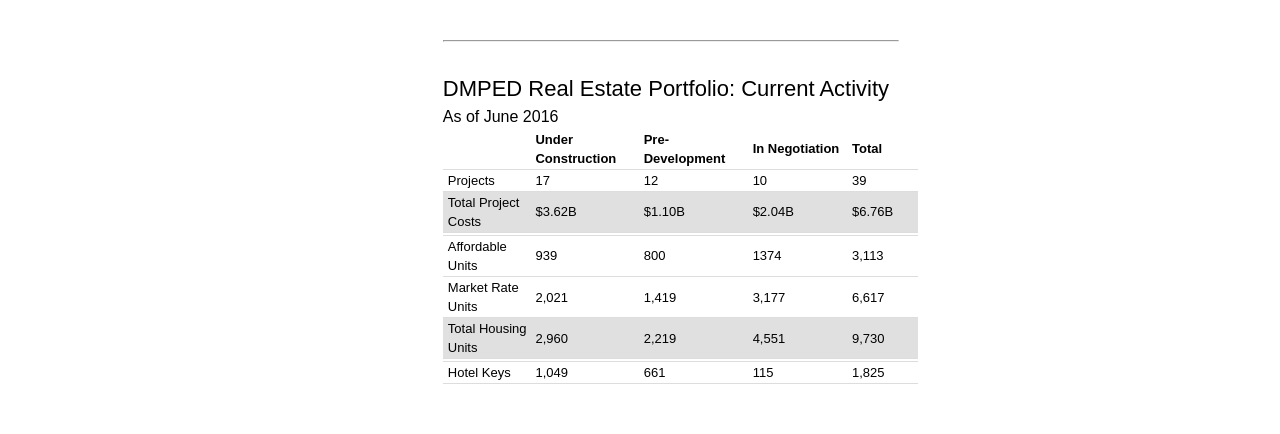
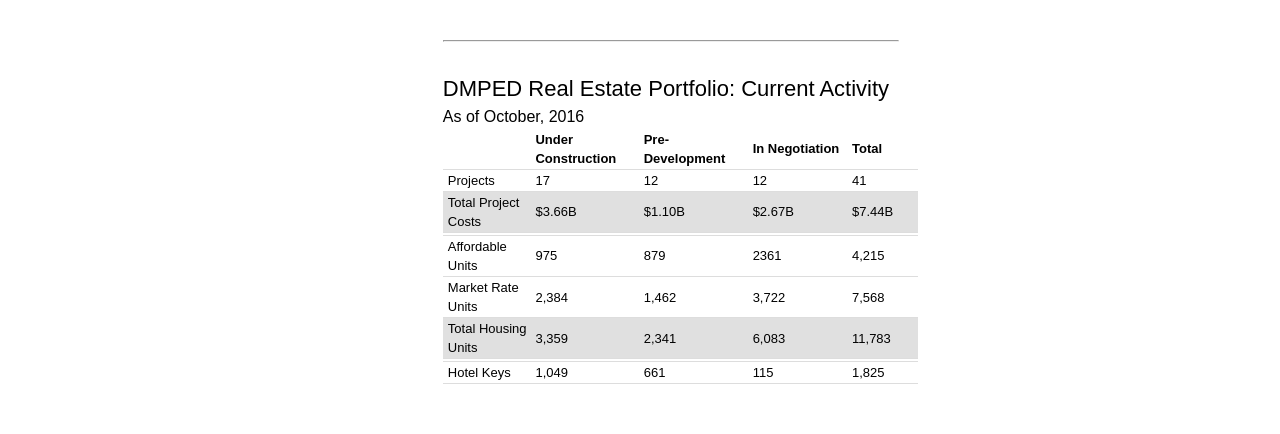
Before and after one commit to DCgov/economic-intelligence, a Jekyll site: the page built from dmped-real-estate.html, in a window 1280 px wide. Shown: the part 1073-1507 px from the top of the page. Built offline with Jekyll 4.4.1, drawn with Linux system fonts in a browser that asks for light colours; nearby versions of some CDN libraries.

Commit message:
Monthly Affordable Housing / DMPED portfolio updates

```diff
--- a/dmped-real-estate.html
+++ b/dmped-real-estate.html
@@ -39,7 +39,7 @@ title: DMPED Real Estate Development
 	<h2>
 		DMPED Real Estate Portfolio: Current Activity
 	</h2>
-		As of June 2016
+		As of October, 2016
 	<div class="dmpedtable">
 		<table>
 			<tbody>
@@ -48,12 +48,12 @@ title: DMPED Real Estate Development
 					<th>Pre-Development</th>
 					<th>In Negotiation</th>
 					<th>Total</th></tr>
-				<tr><td>Projects</td><td>17</td><td>12</td><td>10</td><td>39</td></tr>
-				<tr style='background-color:#E0E0E0'><td>Total Project Costs</td><td>$3.62B</td><td>$1.10B</td><td>$2.04B</td><td>$6.76B</td></tr>
+					<tr><td>Projects</td><td>17</td><td>12</td><td>12</td><td>41</td></tr>
+					<tr style='background-color:#E0E0E0'><td>Total Project Costs</td><td>$3.66B</td><td>$1.10B</td><td>$2.67B</td><td>$7.44B</td></tr>
 					<tr><td> </td><td> </td><td> </td><td> </td><td> </td></tr>
-				<tr><td>Affordable Units</td><td>939</td><td>800</td><td>1374</td><td>3,113</td></tr>
-				<tr><td>Market Rate Units</td><td>2,021</td><td>1,419</td><td>3,177</td><td>6,617</td></tr>
-				<tr style='background-color:#E0E0E0'><td>Total Housing Units</td><td>2,960</td><td>2,219</td><td>4,551</td><td>9,730</td></tr>
+					<tr><td>Affordable Units</td><td>975</td><td>879</td><td>2361</td><td>4,215</td></tr>
+					<tr><td>Market Rate Units</td><td>2,384</td><td>1,462</td><td>3,722</td><td>7,568</td></tr>
+					<tr style='background-color:#E0E0E0'><td>Total Housing Units</td><td>3,359</td><td>2,341</td><td>6,083</td><td>11,783</td></tr>
 					<tr><td> </td><td> </td><td> </td><td> </td><td> </td></tr>
 					<tr><td>Hotel Keys</td><td>1,049</td><td>661</td><td>115</td><td>1,825</td></tr>
 			</tbody>
```
Also changed, not shown: affordable-production-preservation.html (+15 -15 lines), assets/data/affhousing-del.csv (+11 -1 lines), 1 other file. Lines whose indentation alone changed are shown as unchanged.
